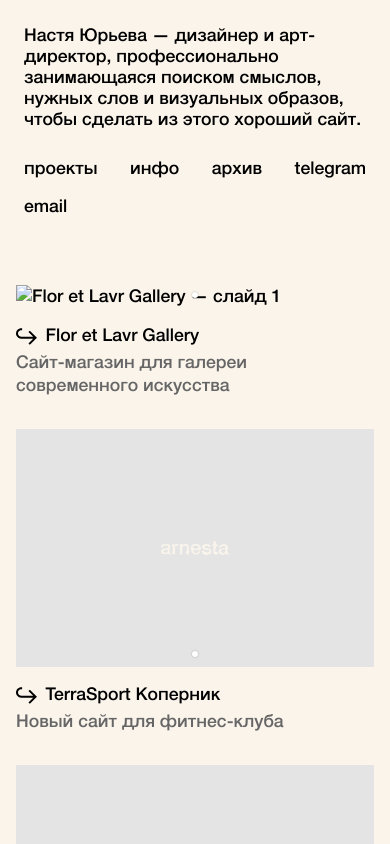
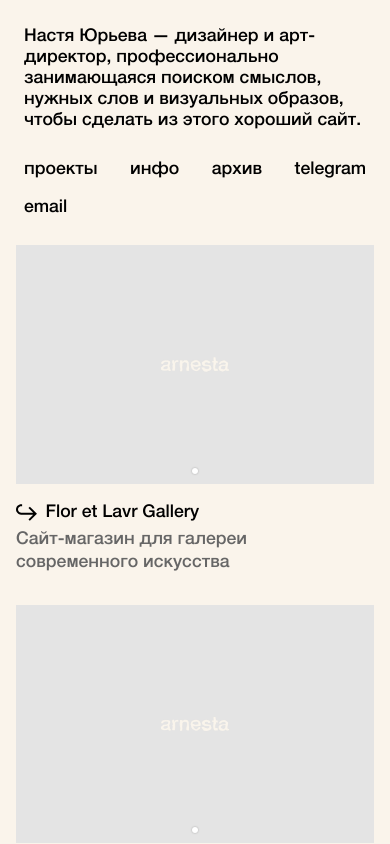
Before and after one commit to arnesta-web/personal-website, a plain HTML site: page index.html in a window 390 px wide. Shown: the top 844 px of the page. Drawn offline with Linux system fonts and the light colour scheme.

Commit message:
Размер отступов на мобиле (уменьшила)

```diff
--- a/css/style.css
+++ b/css/style.css
@@ -233,16 +233,19 @@
   }
 }
 
-/* ─── Мобиле ──────────────────────────────────────────────────────────────── */
+/* ─── Мобила ──────────────────────────────────────────────────────────────── */
 @media (max-width: 768px) {
   .sidebar {
     position: relative;
     width: 100%;
     height: auto;
     padding: 1.5rem;
+    padding-bottom: 0;
   }
 
-  .sidebar-nav { margin: 1.5rem 0; }
+  .sidebar-nav {
+    margin: 1.5rem 0 0 0;
+  }
 
   .menu-grid { flex-wrap: wrap; }
 
@@ -252,7 +255,7 @@
   .main-content {
     margin-left: 0;
     width: 100%;
-    padding: 1rem;
+    padding: 1.5rem 1rem;
   }
 
   .projects-list { padding-bottom: 1rem; }
--- a/index.html
+++ b/index.html
@@ -75,7 +75,7 @@
       <article class="project">
         <div class="slider" role="region" aria-roledescription="carousel" aria-label="Галерея: Flor et Lavr Gallery" tabindex="0">
           <div class="slides">
-            <div class="slide active"><img src="/images/floretlavr/flor-et-lavr-gallery.webp" alt="Flor et Lavr Gallery — слайд 1"></div>
+            <div class="slide active"><img src="/images/floretlavr/project_soon.webp" alt="Flor et Lavr Gallery — слайд 1"></div>
           </div>
         </div>
         <div class="project-info">
```
Also changed, not shown: 1 other file.
